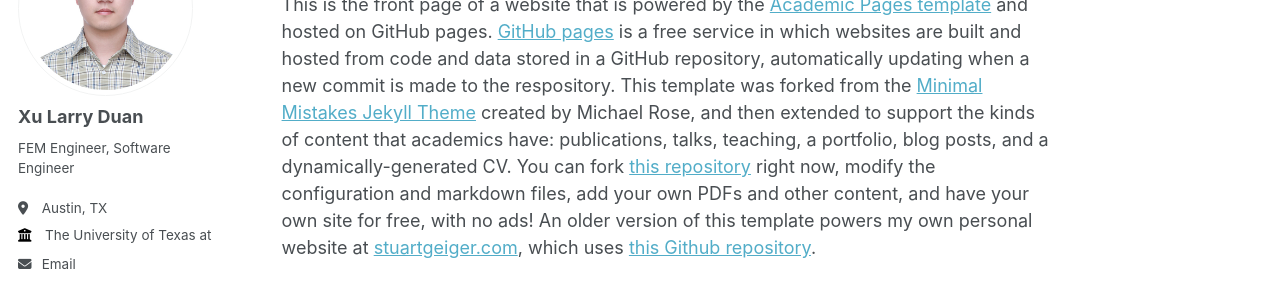
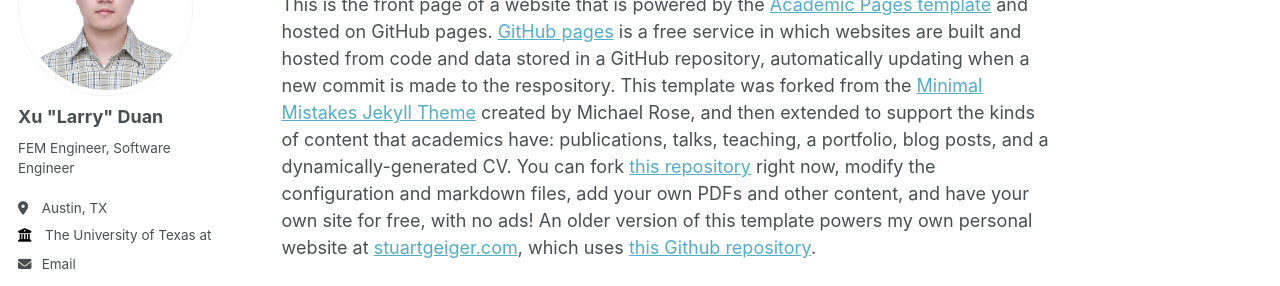
Before and after one commit to Xu-Duan/Xu-Duan.github.io, a Jekyll site: the page built from _pages/about.md, in a window 1280 px wide. Shown: the part 185-471 px from the top of the page. Built offline with Jekyll 4.4.1, drawn with Linux system fonts in a browser that asks for light colours.

```diff
--- a/_config.yml
+++ b/_config.yml
@@ -22,7 +22,7 @@ repository               : "Xu-Duan/Xu-Duan.github.io"
 author:
   # Biographic information
   avatar           : "profile.png"
-  name             : "Xu Larry Duan"
+  name             : "Xu \"Larry\" Duan"
   pronouns         : # example: "she/her"
   bio              : "FEM Engineer, Software Engineer"
   location         : "Austin, TX"
```
